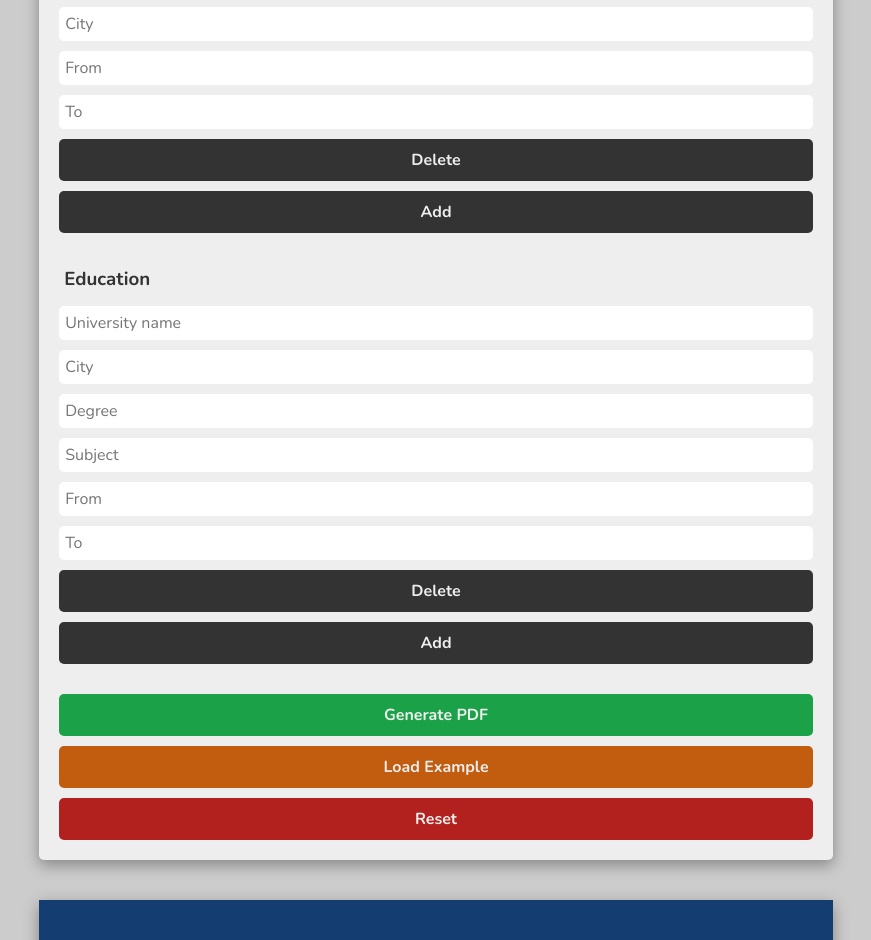
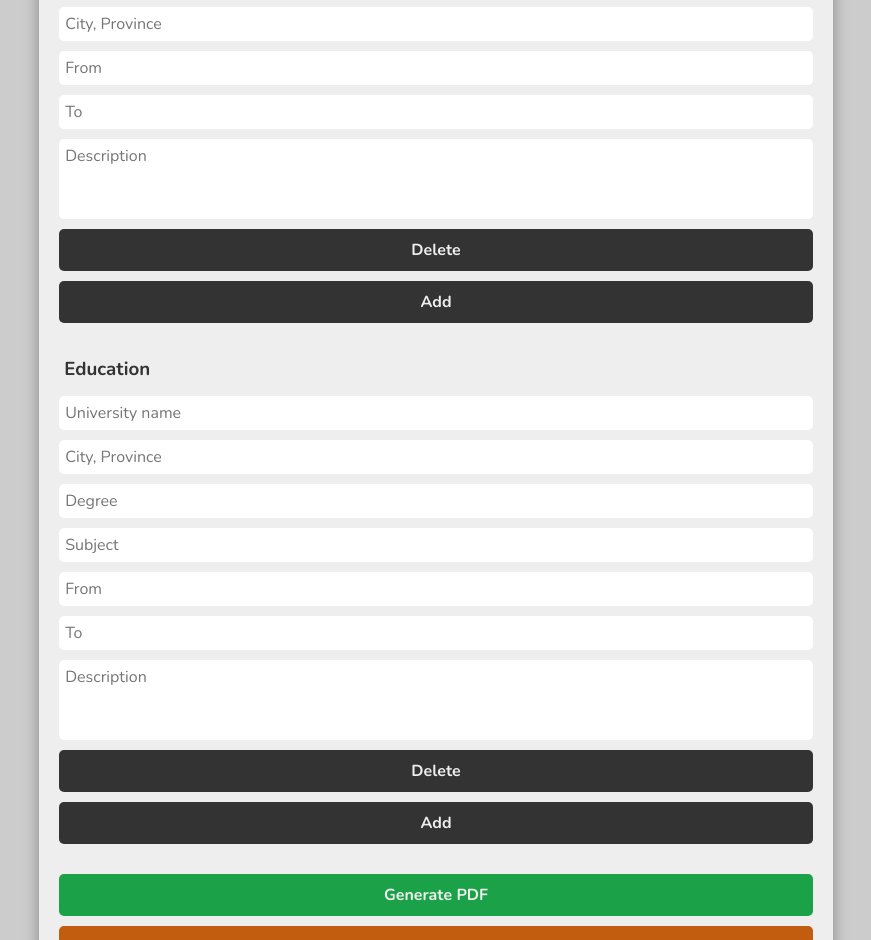
Before and after one commit to Wilson-Chu/resume-builder, a React (Create React App) app: page / in a window 1280 px wide. Shown: the part 760-1700 px from the top of the page, without its empty margins (204-1075 px from the left). Built offline with nearby package versions, Linux system fonts and the light colour scheme; a web font is replaced by a local one.

Commit message:
added Description fields under Experience and Education, made top Description section optional

```diff
--- a/src/components/CVForm/EducationItem.js
+++ b/src/components/CVForm/EducationItem.js
@@ -1,5 +1,6 @@
 import React from "react";
 import Input from "../Utils/Input";
+import TextArea from "../Utils/TextArea";
 import Button from "../Utils/Button";
 
 const EducationItem = ({ id, educationItem, onChange, onDelete }) => {
@@ -16,7 +17,7 @@ const EducationItem = ({ id, educationItem, onChange, onDelete }) => {
         onChange={(e) => onChange(e, id)}
         type="text"
         name="city"
-        placeholder="City"
+        placeholder="City, Province"
         value={educationItem.city}
       />
       <Input
@@ -47,6 +48,13 @@ const EducationItem = ({ id, educationItem, onChange, onDelete }) => {
         placeholder="To"
         value={educationItem.to}
       />
+      <TextArea
+        onChange={(e) => onChange(e, id)}
+        type="text"
+        name="description"
+        placeholder="Description"
+        value={educationItem.description}
+      />
       <Button text="Delete" onClick={() => onDelete(id)}></Button>
     </>
   );
--- a/src/components/CVForm/ExperienceItem.js
+++ b/src/components/CVForm/ExperienceItem.js
@@ -1,5 +1,6 @@
 import React from "react";
 import Input from "../Utils/Input";
+import TextArea from "../Utils/TextArea";
 import Button from "../Utils/Button";
 
 const ExperienceItem = ({ id, experienceItem, onChange, onDelete }) => {
@@ -23,7 +24,7 @@ const ExperienceItem = ({ id, experienceItem, onChange, onDelete }) => {
         onChange={(e) => onChange(e, id)}
         type="text"
         name="city"
-        placeholder="City"
+        placeholder="City, Province"
         value={experienceItem.city}
       />
       <Input
@@ -40,6 +41,13 @@ const ExperienceItem = ({ id, experienceItem, onChange, onDelete }) => {
         placeholder="To"
         value={experienceItem.to}
       />
+      <TextArea
+        onChange={(e) => onChange(e, id)}
+        type="text"
+        name="description"
+        placeholder="Description"
+        value={experienceItem.description}
+      />
       <Button text="Delete" onClick={() => onDelete(id)}></Button>
     </>
   );
--- a/src/components/CVForm/Personal.js
+++ b/src/components/CVForm/Personal.js
@@ -62,7 +62,7 @@ const Personal = ({ personalInfo, onChange }) => {
       <TextArea
         onChange={(e) => onChange(e)}
         name="description"
-        placeholder="Description"
+        placeholder="Description (optional)"
         value={personalInfo.description}
       />
     </Section>
```
